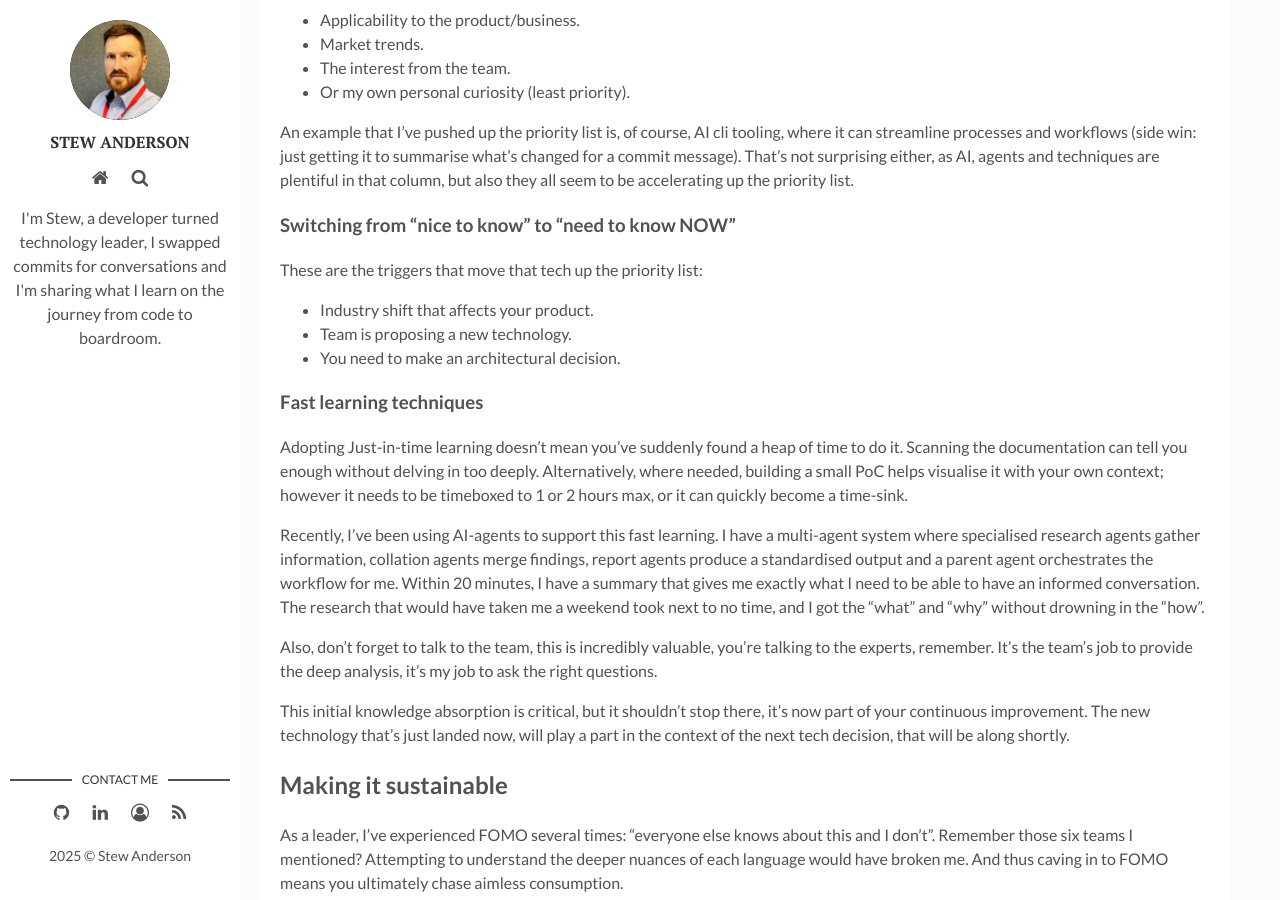
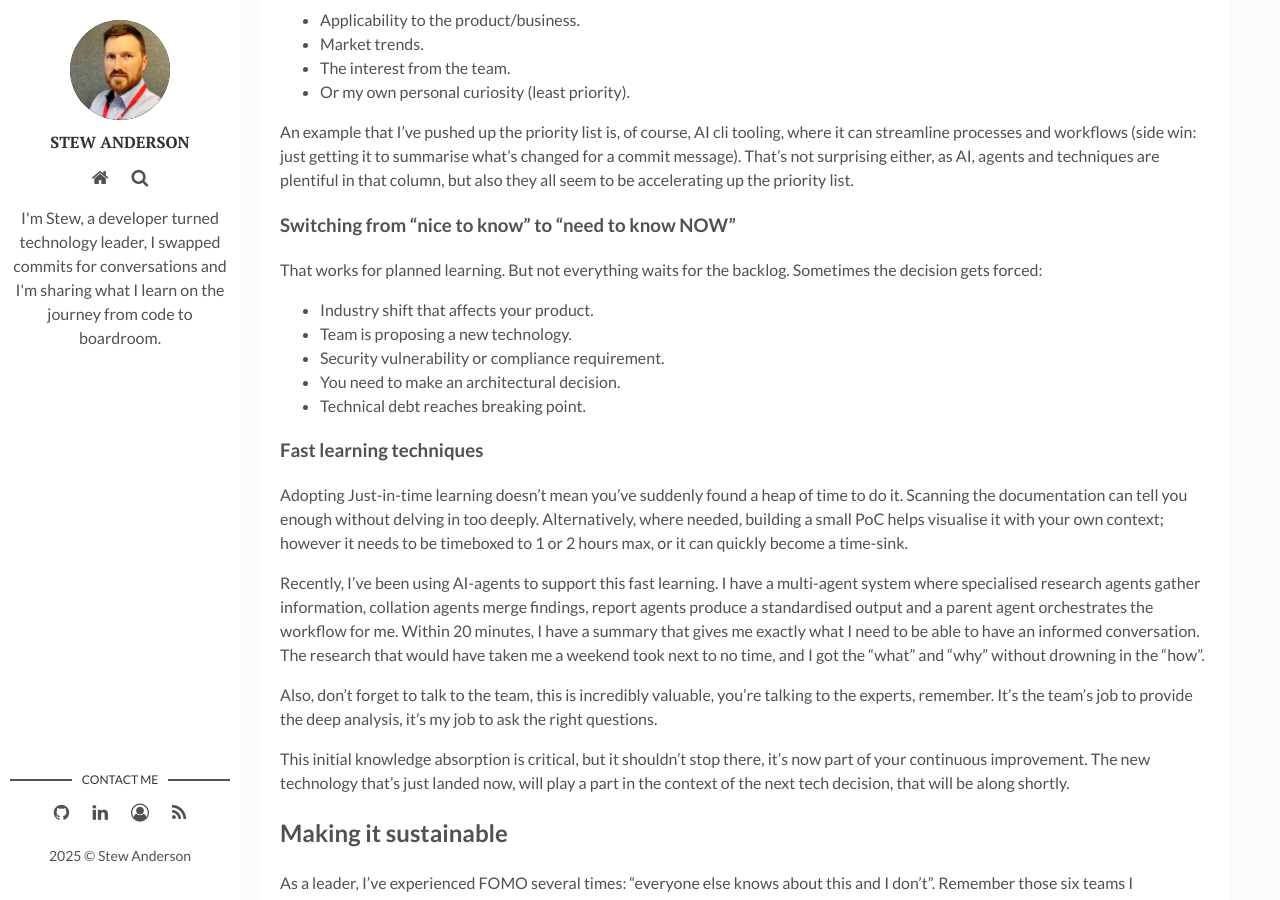
Before and after one commit to stew-anderson/blog, a Jekyll site: the page built from _posts/2025-11-10-how-i-stay-current-as-a-tech-leader-without-burning-out.markdown, in a window 1280 px wide and 900 px high, scrolled down 2026 px. Built offline with Jekyll 4.4.1, drawn with Linux system fonts in a browser that asks for light colours.

Commit message:
Additions to help transition section

```diff
--- a/_posts/2025-11-10-how-i-stay-current-as-a-tech-leader-without-burning-out.markdown
+++ b/_posts/2025-11-10-how-i-stay-current-as-a-tech-leader-without-burning-out.markdown
@@ -53,10 +53,12 @@ I run my own JIRA board, and have a "Research column" exactly for this. I gather
 An example that I've pushed up the priority list is, of course, AI cli tooling, where it can streamline processes and workflows (side win: just getting it to summarise what's changed for a commit message). That's not surprising either, as AI, agents and techniques are plentiful in that column, but also they all seem to be accelerating up the priority list.
 
 ### Switching from "nice to know" to "need to know NOW"
-These are the triggers that move that tech up the priority list:
+That works for planned learning. But not everything waits for the backlog. Sometimes the decision gets forced:
 - Industry shift that affects your product.
 - Team is proposing a new technology.
+- Security vulnerability or compliance requirement.
 - You need to make an architectural decision.
+- Technical debt reaches breaking point.
 
 ### Fast learning techniques
 Adopting Just-in-time learning doesn't mean you've suddenly found a heap of time to do it. Scanning the documentation can tell you enough without delving in too deeply. Alternatively, where needed, building a small PoC helps visualise it with your own context; however it needs to be timeboxed to 1 or 2 hours max, or it can quickly become a time-sink.
```
